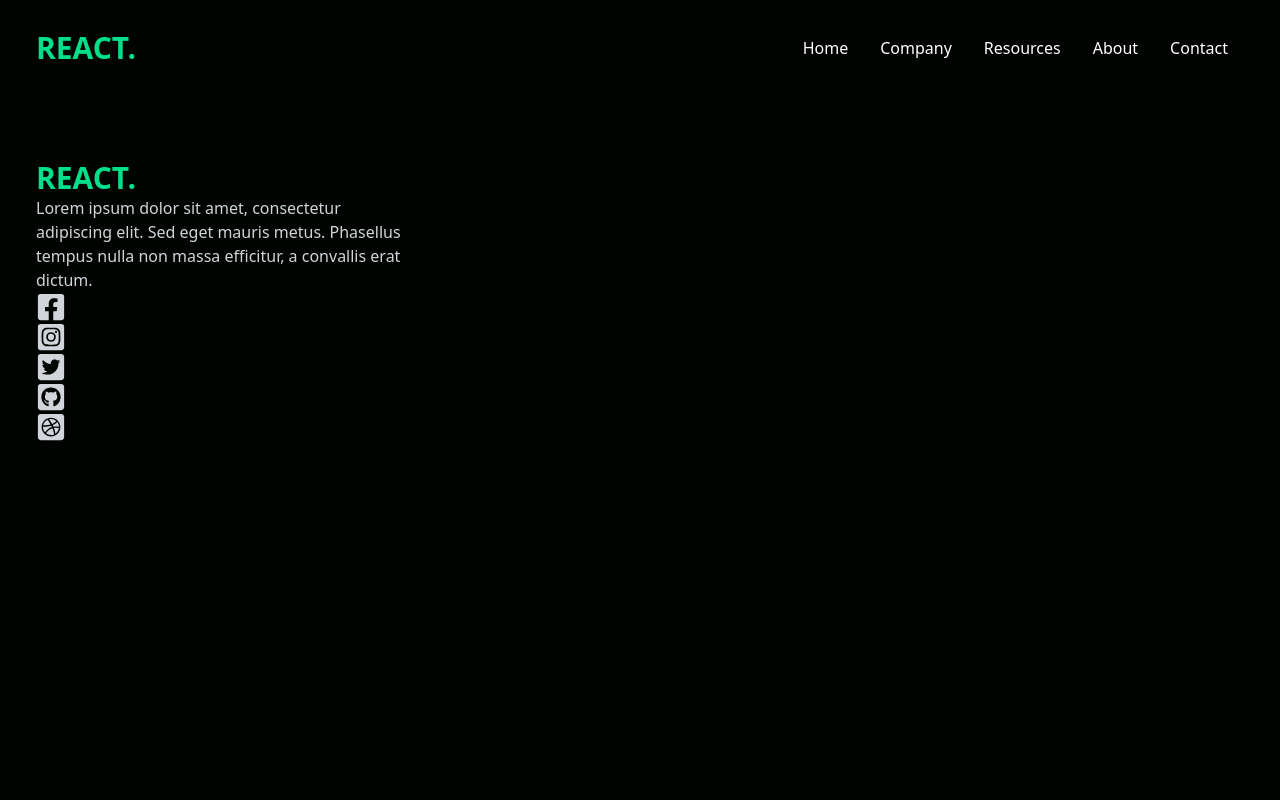
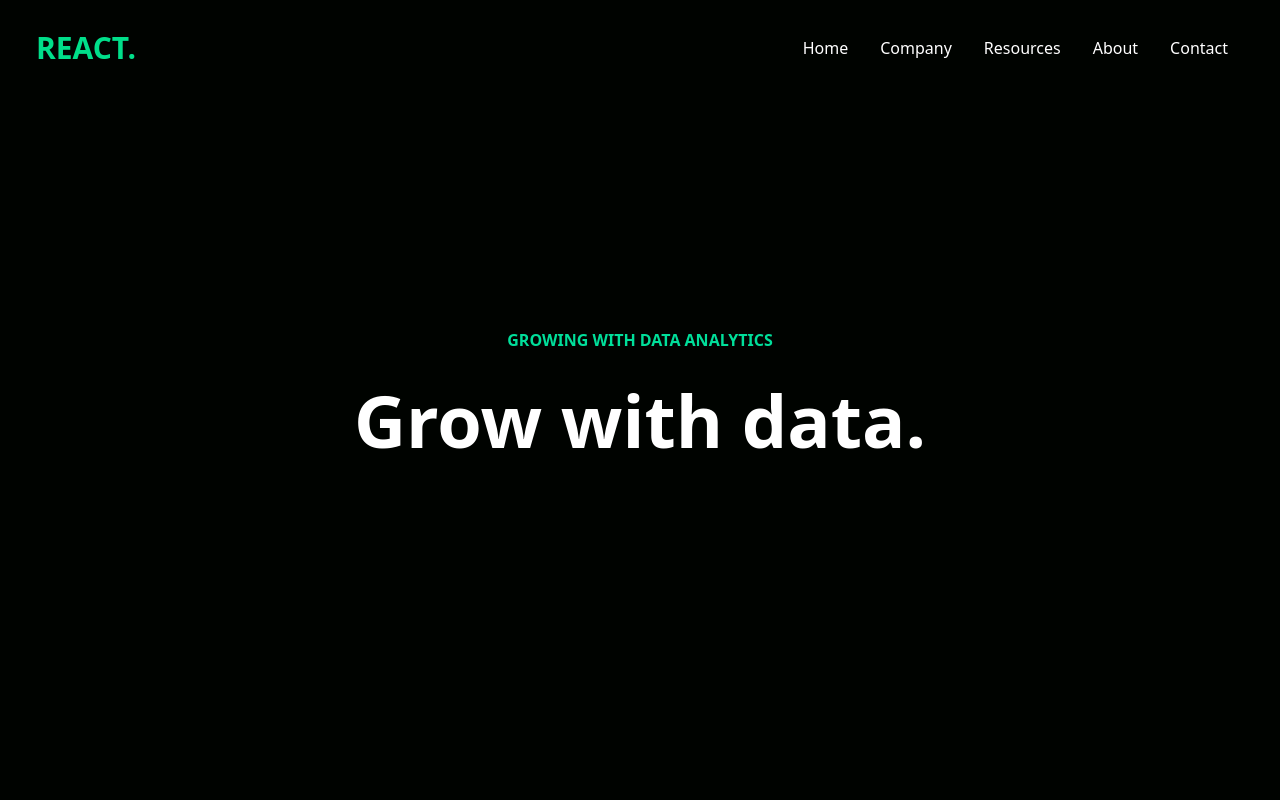
Before and after one commit to karen-baltazar/code-commerce, a React (Create React App) app: page / in a window 1280 px wide. Shown: the top 800 px of the page. Built offline with nearby package versions, Linux system fonts and the light colour scheme.

Commit message:
hero definition

```diff
--- a/src/App.js
+++ b/src/App.js
@@ -1,11 +1,13 @@
 import React from "react";
 import Footer from "./components/Footer";
+import Hero from "./components/Hero";
 import Navbar from './components/Navbar'
 
 function App() {
   return (
     <div>
       <Navbar />
+      <Hero />
       <Footer />
     </div>
   );
--- /dev/null
+++ b/src/components/Hero.jsx
@@ -0,0 +1,14 @@
+import React from 'react'
+
+const Hero = () => {
+  return (
+    <div className='text-white'>
+        <div className='max-w-[800px] mt-[-96px] w-full h-screen mx-auto text-center flex flex-col justify-center'>
+            <p className='text-[#00df9a] font-bold p-2'>GROWING WITH DATA ANALYTICS</p>
+            <h1 className='md:text-7xl sm:text-6xl text-4xl font-bold md:py-6'>Grow with data.</h1>
+        </div>
+    </div>
+  )
+}
+
+export default Hero;
```
